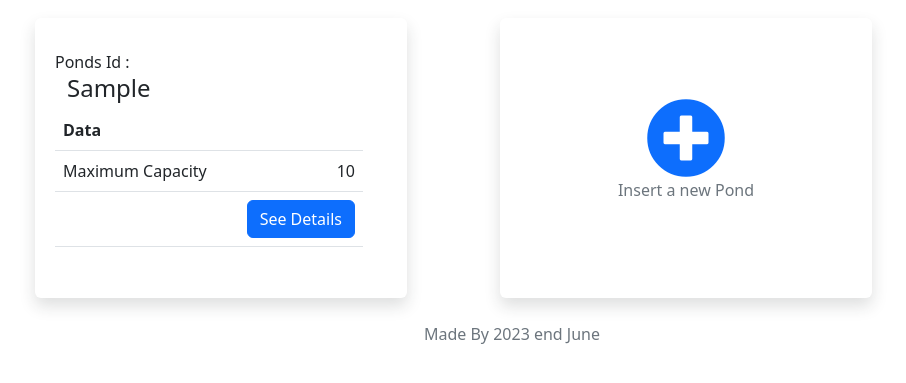
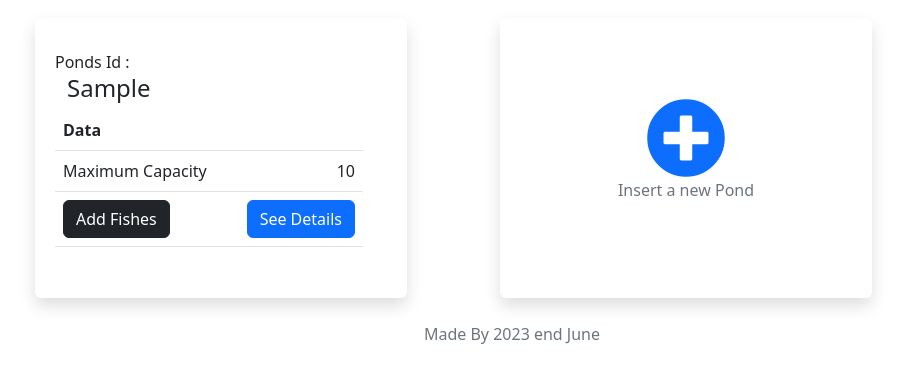
Before and after one commit to MamyAndry/Aquaponie, a CodeIgniter app: page /Aquaponie-main/index.php/pond/ponds/index in a window 1280 px wide. Shown: the part 223-606 px from the top of the page, without its empty margins (128-1034 px from the left). Run offline with CodeIgniter, Linux system fonts and the light colour scheme; tables that the repository leaves empty hold one stand-in row (values such as "Sample post").

Commit message:
Update index.php

```diff
--- a/application/views/ponds/index.php
+++ b/application/views/ponds/index.php
@@ -27,15 +27,22 @@
                                         <td class="text-end"> <?php echo $pond->capacity; ?></td>
 
                                     </tr>
+                                    </tbody>
+                                    <tfoot>
                                         <tr>
-                                    	<td></td>
+                                        	<td>
+                                                <a href="" class="btn btn-dark">
+                                                    Add Fishes
+                                                </a>
+                                            </td>
                                         	<td class="text-end">
                                         		<a href="" class="btn btn-primary">
                                         			See Details
                                         		</a>
                                         	</td>
                                         </tr>
-                                    </tbody>
+
+                                    </tfoot>
                                 </table>
                             </div>
                         </div>
```
Lines whose indentation alone changed are shown as unchanged.
